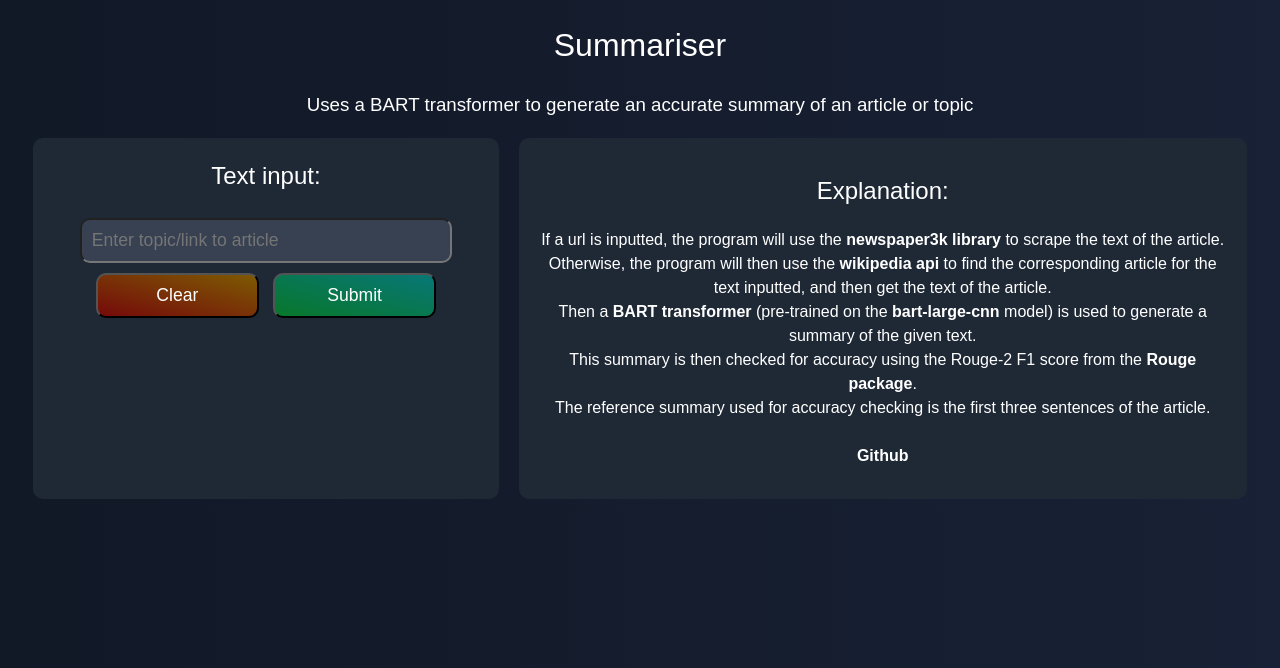
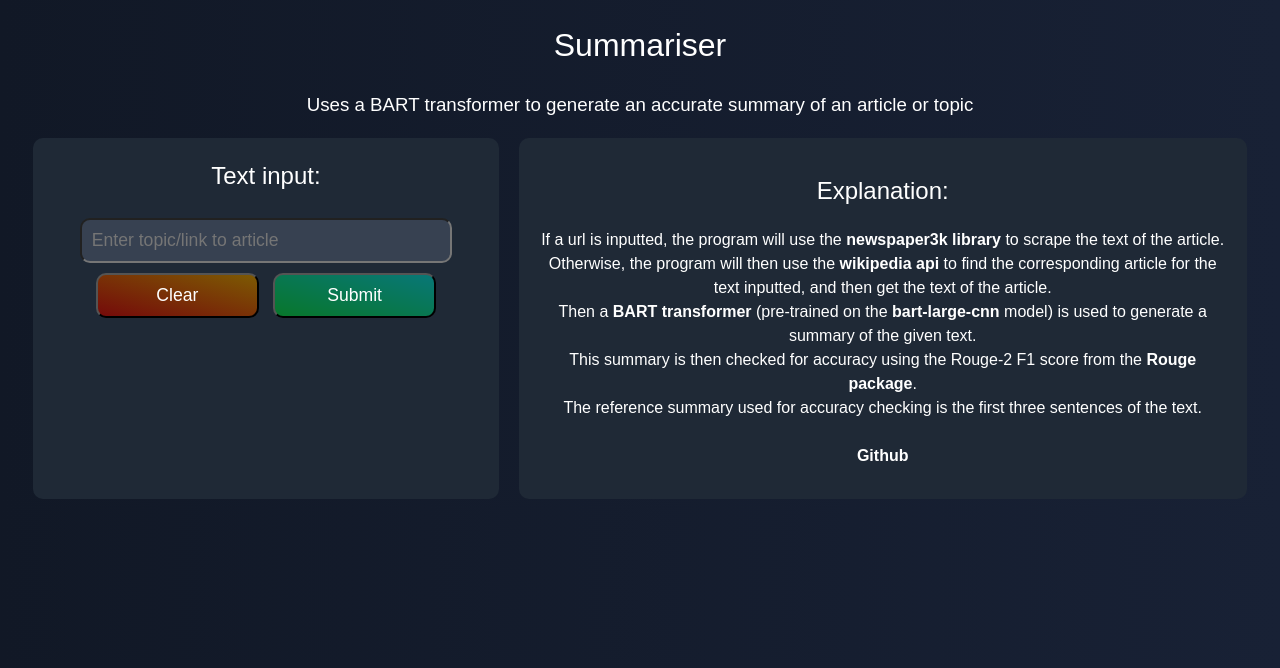
Before and after one commit to Kaziksobo/summarizer_web_app, a Flask app: page / in a window 1280 px wide. Shown: the top 668 px of the page. Run offline with Flask 2, Linux system fonts and the light colour scheme.

Commit message:
fized spelling

```diff
--- a/templates/index.html
+++ b/templates/index.html
@@ -33,7 +33,7 @@
                 Otherwise, the program will then use the <a href="https://github.com/martin-majlis/Wikipedia-API/">wikipedia api</a> to find the corresponding article for the text inputted, and then get the text of the article.<br>
                 Then a <a href="https://arxiv.org/pdf/1910.13461.pdf">BART transformer</a> (pre-trained on the <a href="https://huggingface.co/facebook/bart-large-cnn">bart-large-cnn</a> model) is used to generate a summary of the given text.<br>
                 This summary is then checked for accuracy using the Rouge-2 F1 score from the <a href="https://aclanthology.org/W04-1013.pdf">Rouge package</a>.<br>
-                The reference summary used for accuracy checking is the first three sentences of the article.<br><br>
+                The reference summary used for accuracy checking is the first three sentences of the text.<br><br>
                 <a href="https://github.com/Kaziksobo/summarizer_web_app">Github</a>
                 </p>
             </div>
```
Also changed, not shown: README.md.
